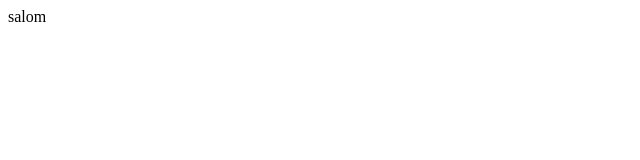
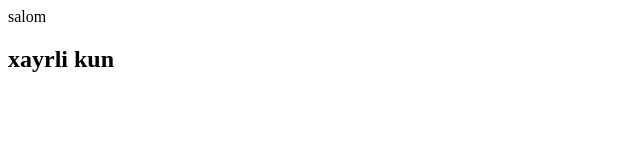
Before and after one commit to MALIKASAIDKAMOLOVNA/agency, a plain HTML site: page index.html in a window 1280 px wide. Shown: the whole page, without its empty margins (0-640 px from the left). Drawn offline with Linux system fonts and the light colour scheme.

Commit message:
PRINCESS

```diff
--- a/index.html
+++ b/index.html
@@ -11,7 +11,7 @@
    <div>
     salom
    </div>
-
+ <h2> xayrli kun</h2>
     <script src="./JS/script.js"></script>
 </body>
 </html>
```
